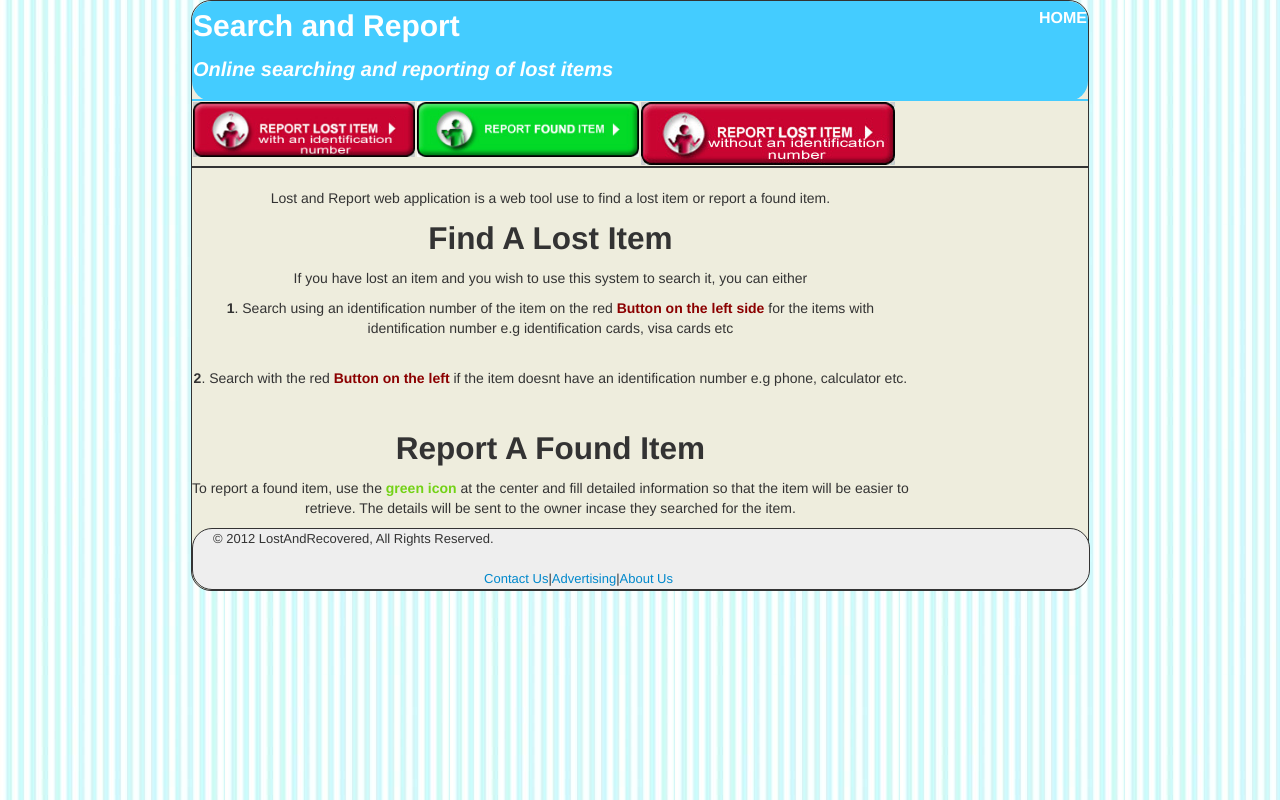
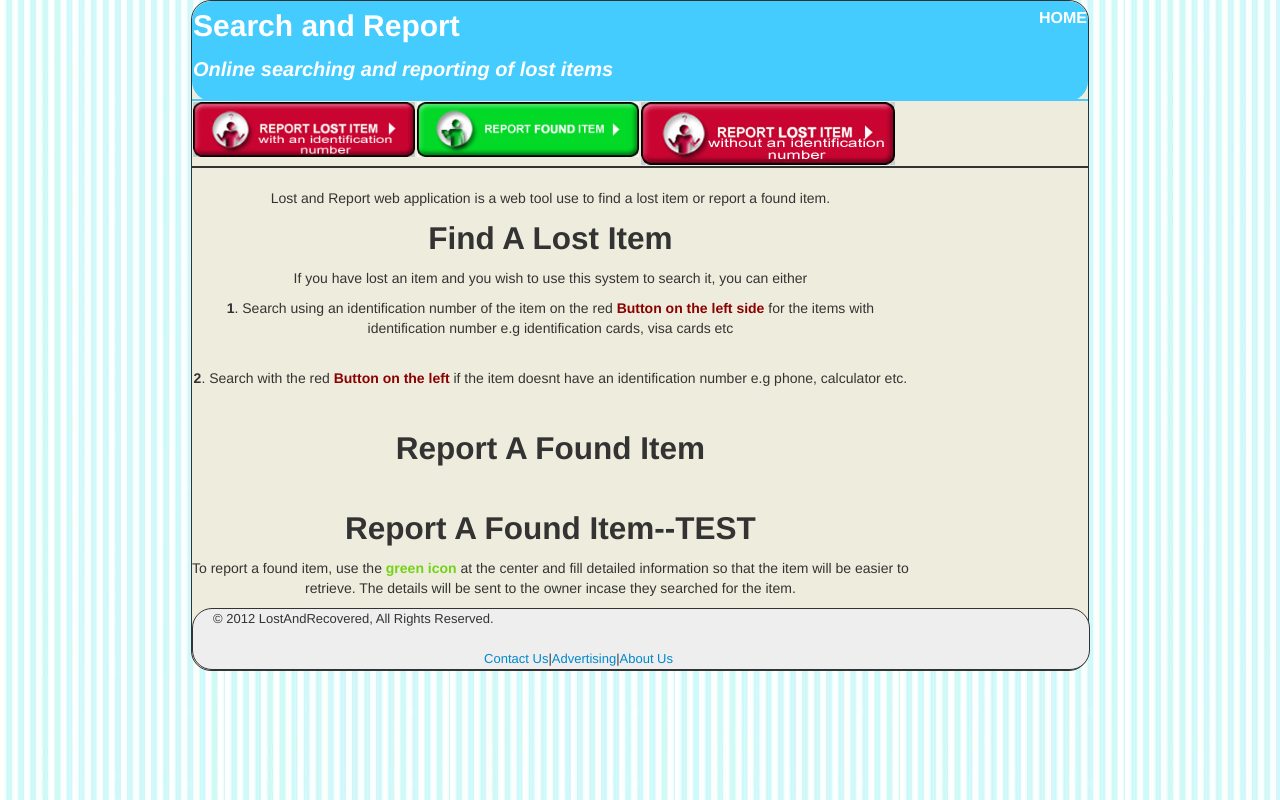
Before and after one commit to alexkasina/lostandrecovered, a Django app: page /searchandreport/ in a window 1280 px wide. Run offline with Django 3.2, Linux system fonts and the light colour scheme; parts of the project's set-up code (start-up, migrations or seed data) failed here and were passed over; some libraries are stand-ins or nearby versions.

Commit message:
test br2

```diff
--- a/lostandfound/settings.py
+++ b/lostandfound/settings.py
@@ -168,5 +168,5 @@ LOGGING = {
 CRISPY_TEMPLATE_PACK = 'bootstrap'
 GOOGLE_MAPS_API_KEY ='AIzaSyBW31O_GlQFEMIWiRmoYPexJpi5N9HaSZw'
 
-import dj_database_url
-DATABASES['default'] =  dj_database_url.config()
+#import dj_database_url
+#DATABASES['default'] =  dj_database_url.config()
--- a/templates/home.html
+++ b/templates/home.html
@@ -10,6 +10,7 @@
 &nbsp;<p><strong>2</strong>. Search with the red  <a style="color:darkred" href="/searchandreport/searchw/"><strong>Button on the left</strong></a> if the item doesnt have an identification number e.g phone, calculator etc.</p>
 
 &nbsp;&nbsp;<h2>Report A Found Item</h2>
+&nbsp;&nbsp;<h2>Report A Found Item--TEST</h2>
 
 <p>To report a found item, use the <a style="color:#73d216" href="/searchandreport/report/"><strong>green icon</strong></a> at the center and fill detailed information so that the item will be easier to retrieve. The details will be sent to the owner incase they searched for the item.</p>
 </div>
```
